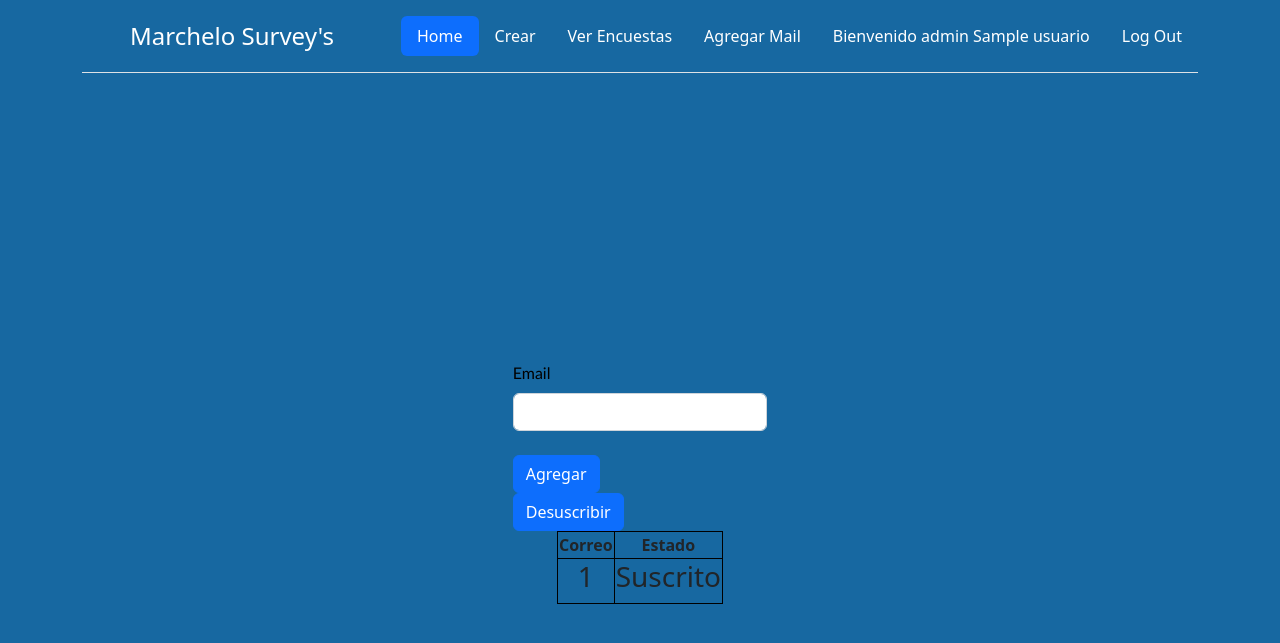
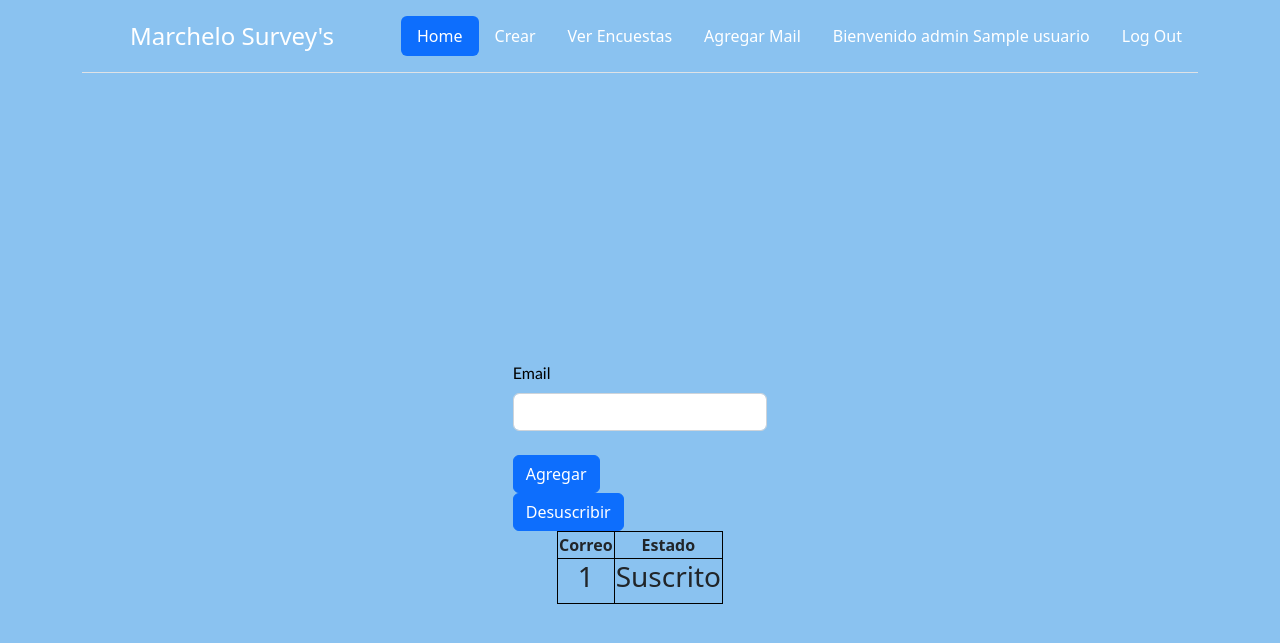
Before and after one commit to CitreaStricta/IS2, a Flask app: page /agregarmails in a window 1280 px wide. Shown: the top 643 px of the page. Run offline with Flask 2, Linux system fonts and the light colour scheme; a user stored in the database is signed in; a database or web service that is not in the repository returns one stand-in record (values such as "Sample title"); some libraries are stand-ins or nearby versions.

Commit message:
Co-authored-by: Landerer0 <Landerer0@users.noreply.github.com, y chulz>

```diff
--- a/app/admin/templates/admin/agregarmails.html
+++ b/app/admin/templates/admin/agregarmails.html
@@ -27,7 +27,7 @@
 <body>
     {% include 'public/nav_bar.html' %}
     <br><br><br><br><br><br><br><br><br><br><br>
-    <div class="container-fluid form-orden-campos">
+    <div class="container form-orden-campos">
         {% if error %}
             <p style="color: red;"><strong>Error:</strong> {{ error }}
         {% endif %}
@@ -48,6 +48,7 @@
             </div>
         </form>
     </div>
+
     <div class="container-fluid form-orden-campos">
         {% if creado %}
             <p style="color: yellow;"><strong>Correcto:</strong> {{ creado }}
@@ -61,6 +62,7 @@
             </div>
         </form>
     </div>
+
     <table style="margin: 0 auto;">
         <tr>
             <th>Correo</th>
--- a/app/public/static/css/main.css
+++ b/app/public/static/css/main.css
@@ -2,8 +2,10 @@ body{
   /*background-image: radial-gradient(#4055c3 2px, transparent 2px), radial-gradient(#4055c3 2px, transparent 2px);*/
   background-size: 32px 32px;
   background-position: 0 0, 16px 16px;
-  background-color: #1768a1;
+  background-color: #8AC2F0;
 }
+
+
 
 .nav-letras{
   color:#ffffff;
```
